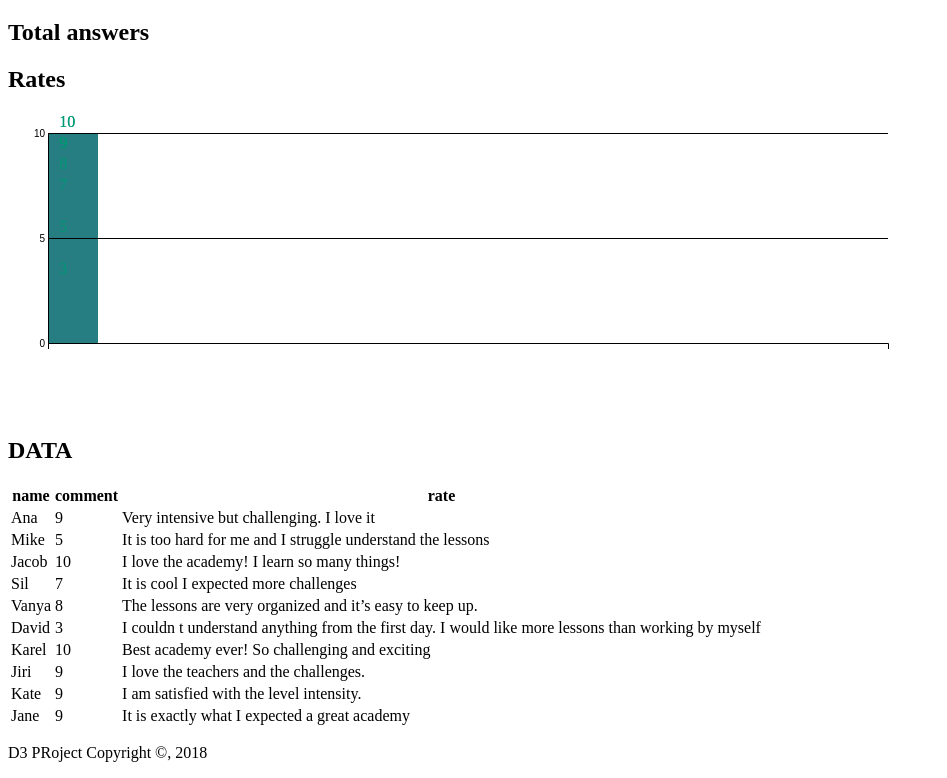
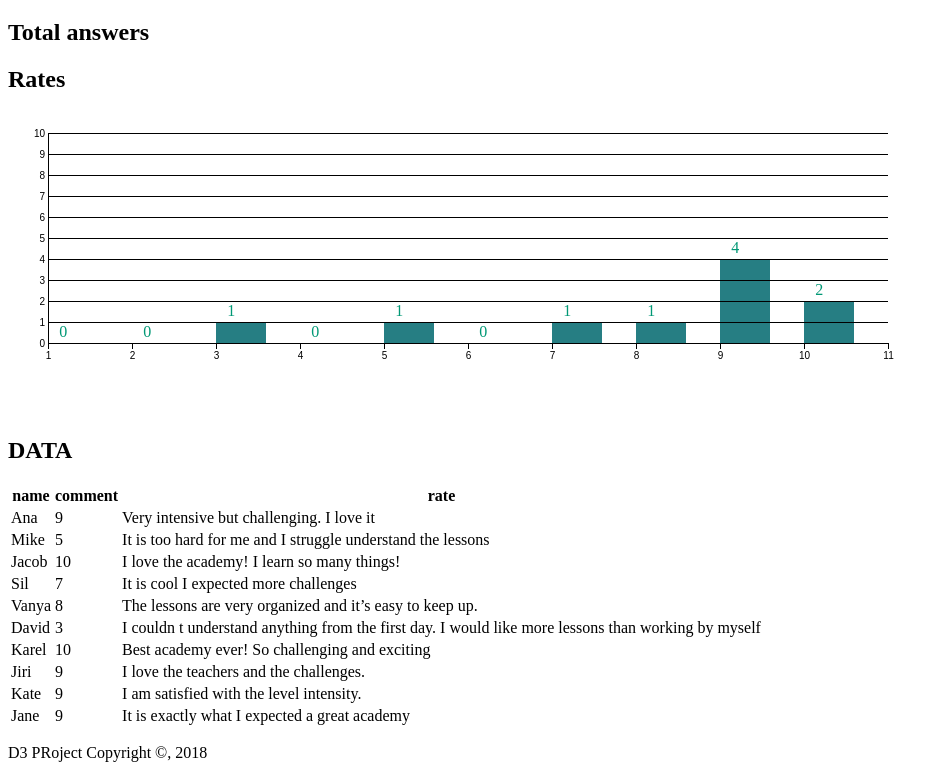
Before and after one commit to CodeKarl/D3-school-dashboard-coda, a plain HTML site: page indexexample.html in a window 1280 px wide. Shown: the part 61-839 px from the top of the page, without its empty margins (0-947 px from the left). Drawn offline with nearby package versions, Linux system fonts and the light colour scheme.

Commit message:
version 1 of bar chart

```diff
--- a/indexexample.html
+++ b/indexexample.html
@@ -3,7 +3,7 @@
 
 <head>
     <link href="https://fonts.googleapis.com/css?family=Open+Sans" rel="stylesheet">
-
+    <link rel="stylesheet" href="style.css">
     <script src="https://d3js.org/d3.v4.min.js"></script>
     <title>D3 Project</title>
 </head>
@@ -57,70 +57,20 @@
             { name: "Jane", rate: 9, comment: "It is exactly what I expected a great academy" },
         ];
 // NEW DATA
-        let newData = "";
-        let rate0 = 0;
-        let rate1 = 0;
-        let rate2 = 0;
-        let rate3 = 0;
-        let rate4 = 0;
-        let rate5 = 0;
-        let rate6 = 0;
-        let rate7 = 0;
-        let rate8 = 0;
-        let rate9 = 0;
-        let rate10 = 0;
 
-
-        for (let i = 0; i < data.length; i++) {
-
-            if (data[i].rate === 0) {
-                rate0++;
-            }
-            if (data[i].rate === 1) {
-                rate1++;
-            }
-            if (data[i].rate === 2) {
-                rate2++;
-            }
-            if (data[i].rate === 3) {
-                rate3++;
-            }
-            if (data[i].rate === 4) {
-                rate4++;
-            }
-            if (data[i].rate === 5) {
-                rate5++;
-            }
-            if (data[i].rate === 6) {
-                rate6++;
-            }
-            if (data[i].rate === 7) {
-                rate7++;
-            }
-            if (data[i].rate === 8) {
-                rate8++;
-            }
-            if (data[i].rate === 9) rate9++;
-            if (data[i].rate === 10) {
-                rate10++;
-            }
-        }
-
-        newData = [
-            { zero: rate0 },
-            { one: rate1 },
-            { two: rate2 },
-            { three: rate3 },
-            { four: rate4 },
-            { five: rate5 },
-            { six: rate6 },
-            { seven: rate7 },
-            { eight: rate8 },
-            { nine: rate9 },
-            { ten: rate10 }
-
-        ]
-
+       let dataCounts = [
+           {rate: 1, count:0},
+            {rate: 2, count:0},
+           {rate: 3, count:1},
+           {rate: 4, count:0},
+           {rate: 5, count:1},
+           {rate: 6, count:0},
+           {rate: 7, count:1},
+           {rate: 8, count:1},
+           {rate: 9, count:4},
+           {rate: 10, count:2},
+    ]
+// data.forEach(i => dataCounts[i.rate]++ );
 
 // THE END OF NEW DATA
 
@@ -162,11 +112,14 @@
             .attr("height", rates_height + rates_margin.top + rates_margin.bottom)
             .append("g")
             .attr("transform",
-                "translate(" + rates_margin.left + "," + rates_margin.top + ")");
+                "translate(" + rates_margin.left + "," + rates_margin.top + ")")
+                .style("float", "left");
 
-        var x = d3.scaleTime()
+
+        var x = d3.scaleLinear()
             .range([0, rates_width])
-            .domain([data[0].name, data[data.length - 1].name]);
+           // .domain(dataCounts.map(function(d){return d.rate}))
+           .domain([1,dataCounts.length+1])
 
         var y = d3.scaleLinear()
             .range([rates_height, 0])
@@ -174,26 +127,26 @@
 
 
         svg.selectAll("rect")
-            .data(data)
+            .data(dataCounts)
             .enter().append("rect")
             .style("fill", "#267E83")
-            .attr("x", function (d) { return x(d.name); })
+            .attr("x", function (d) { return x(d.rate); })
             .attr("width", 50)
-            .attr("y", function (d) { return y(d.rate); })
-            .attr("height", function (d) { return rates_height - y(d.rate); });
+            .attr("y", function (d) { return y(d.count); })
+            .attr("height", function (d) { return rates_height - y(d.count); })
 
 
         var yAxis = d3.axisLeft()
             .scale(y)
             .tickSize(-rates_width) //as wide as our graph
-            .ticks(3);
+            .ticks(10);
         svg.append("g")
             .attr("class", "y axis")
             .call(yAxis)
 
         var xAxis = d3.axisBottom()
             .scale(x)
-            .tickFormat(d3.timeFormat("%Y-%m"));
+            //.tickFormat(d3.timeFormat("%Y-%m"));
 
 
         svg.append("g")
@@ -202,16 +155,16 @@
             .call(xAxis)
 
         svg.selectAll("label")
-            .data(data)
+            .data(dataCounts)
             .enter()
             .append("text")
             .attr("class", "label")
             .style("fill", "#019875")
-            .attr("y", function (d) { return y(d.rate); })
-            .attr("x", function (d) { return x(d.name); })
+            .attr("y", function (d) { return y(d.count); })
+            .attr("x", function (d) { return x(d.rate); })
             .attr("dy", "-.35em") //vertical align middle
             .attr("dx", ".7em") //vertical align middle
-            .text(function (d) { return d.rate; });
+            .text(function (d) { return d.count; });
 
 
 
```
